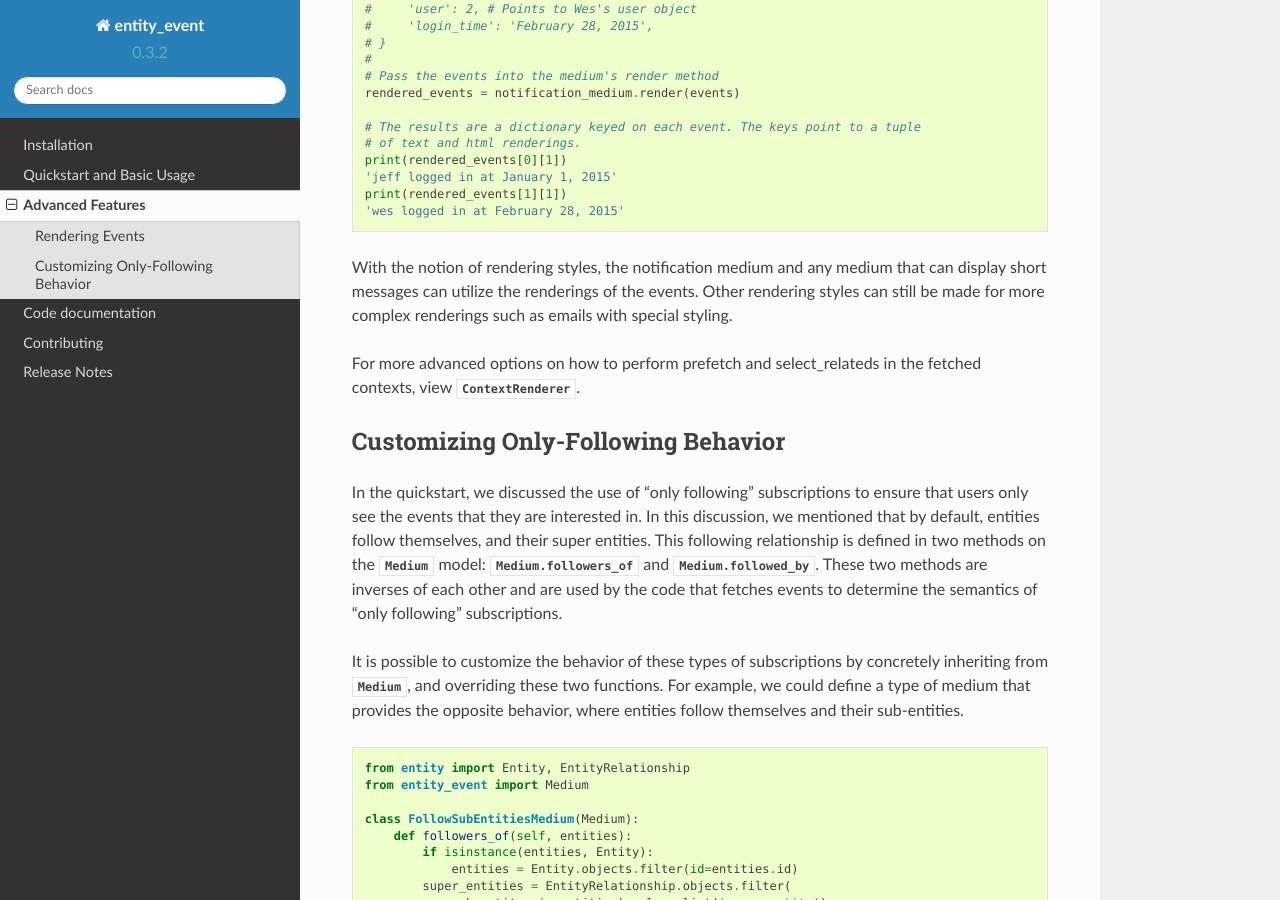
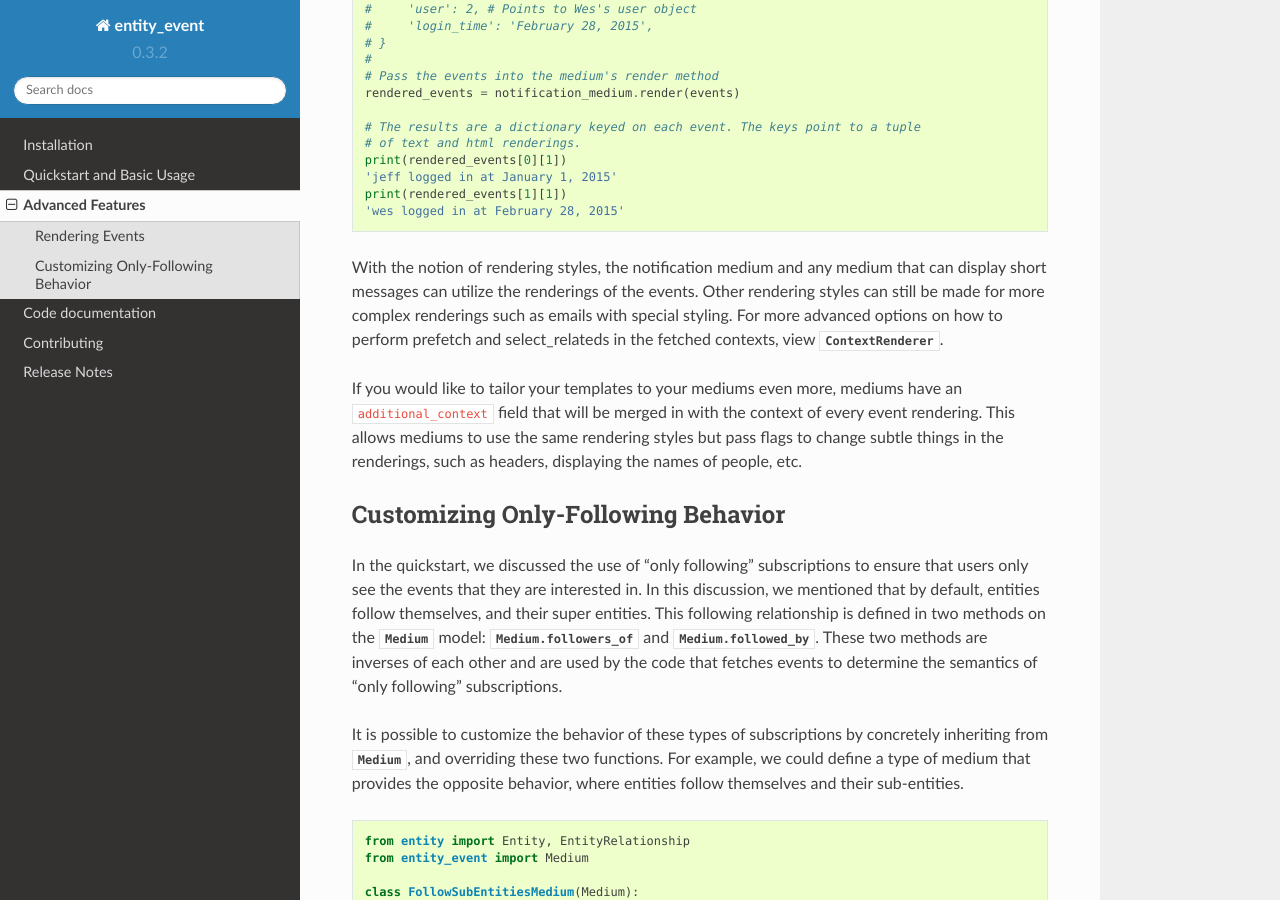
Before and after one commit to ambitioninc/django-entity-event, a Sphinx documentation site: the page built from docs/advanced_features.rst, in a window 1280 px wide and 900 px high, scrolled down 2007 px. Built offline with Sphinx 7.4.7 and the Read the Docs theme 2.0.0, drawn with Linux system fonts in a browser that asks for light colours.

Commit message:
updated docs to include more information about additional_context in mediums

```diff
--- a/docs/advanced_features.rst
+++ b/docs/advanced_features.rst
@@ -112,10 +112,14 @@ Event.
 
 With the notion of rendering styles, the notification medium and any medium that can display short
 messages can utilize the renderings of the events. Other rendering styles can still be made for
-more complex renderings such as emails with special styling.
+more complex renderings such as emails with special styling. For more advanced options on how
+to perform prefetch and select_relateds in the fetched contexts,
+view :py:class:`~entity_event.models.ContextRenderer`.
 
-For more advanced options on how to perform prefetch and select_relateds in the fetched contexts,
-view :py:class:`~entity_event.models.ContextRenderer`.
+If you would like to tailor your templates to your mediums even more, mediums have an ``additional_context``
+field that will be merged in with the context of every event rendering. This allows mediums to use the
+same rendering styles but pass flags to change subtle things in the renderings, such as headers, displaying
+the names of people, etc.
 
 Customizing Only-Following Behavior
 -----------------------------------
```
